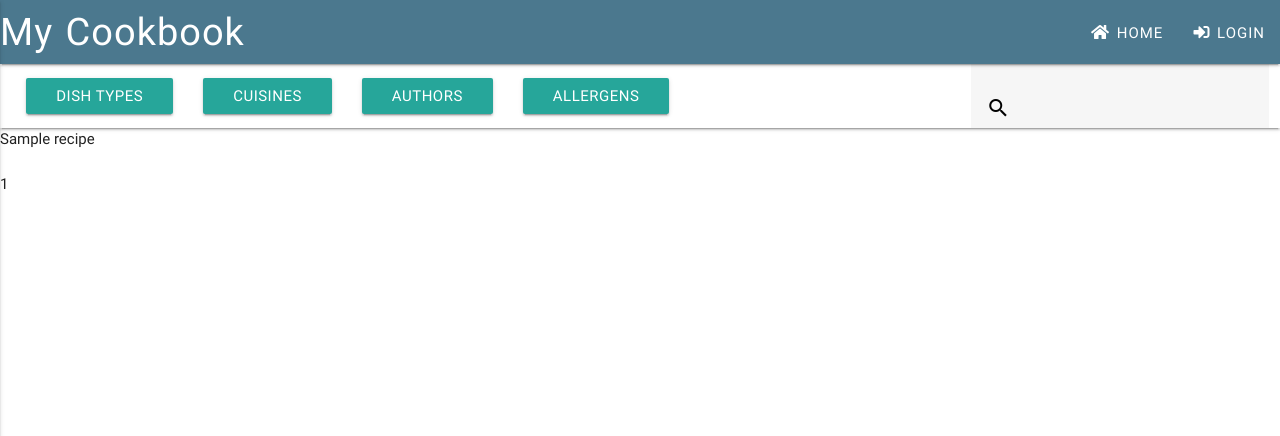
After one commit to Code-Institute-Submissions/online-cookbook-3, a Flask app: page /search_author/1 in a window 1280 px wide. The commit adds this page. Shown: the top 436 px of the page. Run offline with Flask 2, Linux system fonts and the light colour scheme; a database or web service that is not in the repository returns one stand-in record (values such as "Sample title"); some libraries are stand-ins or nearby versions.

```diff
--- a/app.py
+++ b/app.py
@@ -65,8 +65,11 @@ def all_recipes():
     recipes=mongo.db.recipes.find()
     cuisines =  mongo.db.cuisines.find()
     dishes=mongo.db.dishes.find()
+    allergens=mongo.db.allergens.find()
+    users = mongo.db.users.find()
     total_recipes=recipes.count()
-    return render_template("home.html", recipes=recipes, dishes=dishes, cuisines=cuisines, total_recipes=total_recipes)
+    return render_template("home.html", recipes=recipes, dishes=dishes,
+                            cuisines=cuisines, users=users, total_recipes=total_recipes, allergens=allergens)
 
 """ Displays detail view of a recipe """
 @app.route('/the_recipe/<recipe_id>/<recipe_title>')
@@ -74,27 +77,34 @@ def the_recipe(recipe_id, recipe_title):
     recipes=mongo.db.recipes
     cuisines =  mongo.db.cuisines.find()
     dishes = mongo.db.dishes.find()
+    allergens=mongo.db.allergens.find()
+    users = mongo.db.users.find()
     return render_template("recipe.html",
                         recipe = recipes.find_one({'_id': ObjectId(recipe_id),'recipe_title': recipe_title}),
-                        cuisines=cuisines, dishes=dishes)
+                        cuisines=cuisines, dishes=dishes, allergens=allergens, users=users)
 
 """ Display form to add a recipe """
 @app.route('/add_recipe')
 def add_recipe():
+    recipes=mongo.db.recipes.find()
     dishes=mongo.db.dishes.find()
     cuisines=mongo.db.cuisines.find()
     allergens=mongo.db.allergens.find()
-    return render_template("addrecipe.html", cuisines=cuisines, dishes=dishes, allergens=allergens)
+    users = mongo.db.users.find()
+    return render_template("addrecipe.html", cuisines=cuisines, dishes=dishes,
+                            recipes=recipes, allergens=allergens, users=users)
 
 """ Display form to edit the recipe """
 @app.route('/edit_recipe/<recipe_id>')
 def edit_recipe(recipe_id):
+    recipes=mongo.db.recipes.find()
     dishes=mongo.db.dishes.find()
     cuisines=mongo.db.cuisines.find()
     allergens=mongo.db.allergens.find()
+    users = mongo.db.users.find()
     return render_template('editrecipe.html',
                         recipe =  mongo.db.recipes.find_one({"_id": ObjectId(recipe_id)}),
-                        cuisines = cuisines, dishes = dishes, allergens = allergens)
+                        cuisines = cuisines, dishes = dishes, allergens = allergens, users=users)
 
 """ Send form data to update recipe in MongoDB """
 @app.route('/update_recipe/<recipe_id>', methods=["POST"])
@@ -137,8 +147,8 @@ def insert_recipe():
             doc[k]= v
 
     new_recipe = doc
-    recipes=mongo.db.recipes.find()
-    recipes.insert_one(new_recipe)
+    the_recipe=mongo.db.recipes
+    the_recipe.insert_one(new_recipe)
     return redirect(url_for('all_recipes'))
 
 """ Removes a recipe from MongoDB """
@@ -151,20 +161,28 @@ def delete_recipe(recipe_id):
 """ Displays all cuisines in MongoDB """
 @app.route('/all_cuisines')
 def all_cuisines():
-    cuisines=mongo.db.cuisines.find()
-    return render_template("allcuisines.html", cuisines=cuisines)
+    cuisines = mongo.db.cuisines.find()
+    dishes = mongo.db.dishes.find()
+    users = mongo.db.users.find()
+    allergens = mongo.db.allergens.find()
+    return render_template("allcuisines.html", cuisines=cuisines, dishes=dishes,
+                            users=users, allergens=allergens)
 
 """ Displays form to add new cuisine """
 @app.route('/add_cuisine')
 def add_cuisine():
-    cuisines=mongo.db.cuisines.find()
-    return render_template("addcuisine.html", cuisines=cuisines)
+    cuisines = mongo.db.cuisines.find()
+    dishes = mongo.db.dishes.find()
+    users = mongo.db.users.find()
+    allergens = mongo.db.allergens.find()
+    return render_template("addcuisine.html", cuisines=cuisines, dishes=dishes,
+                            users=users, allergens=allergens)
 
 """ Adds new cuisine to MongoDB """
 @app.route('/insert_cuisine', methods=['POST'])
 def insert_cuisine():
     cuisine = request.form.to_dict()
-    cuisines=mongo.db.cuisines.find()
+    cuisines=mongo.db.cuisines
     cuisines.insert_one(cuisine)
     return redirect(url_for('all_cuisines'))
 
@@ -192,8 +210,12 @@ def delete_cuisine(cuisine_id):
 """ Displays all dishes existing in MongoDB """
 @app.route('/all_dishes')
 def all_dishes():
-    dishes=mongo.db.dishes.find()
-    return render_template("alldishes.html", dishes=dishes)
+    cuisines = mongo.db.cuisines.find()
+    dishes = mongo.db.dishes.find()
+    users = mongo.db.users.find()
+    allergens = mongo.db.allergens.find()
+    return render_template("alldishes.html", cuisines=cuisines, dishes=dishes,
+                            users=users, allergens=allergens)
 
 """ Displays form to add a new dish """
 @app.route('/add_dish')
@@ -227,8 +249,8 @@ def update_dish(dish_id):
 """ Remove the dish in MongoDB """
 @app.route('/delete_dish/<dish_id>')
 def delete_dish(dish_id):
-    dish =  mongo.db.dishes
-    dish.remove({'_id': ObjectId(dish_id)})
+    the_dish =  mongo.db.dishes
+    the_dish.remove({'_id': ObjectId(dish_id)})
     return redirect(url_for('all_dishes'))
 
 
@@ -237,21 +259,52 @@ def delete_dish(dish_id):
 def search_cuisine(cuisine_name):
     cuisines = mongo.db.cuisines.find()
     dishes = mongo.db.dishes.find()
+    users = mongo.db.users.find()
+    allergens = mongo.db.allergens.find()
     recipes =  mongo.db.recipes
     cuisine_result = recipes.find({'cuisine_name': cuisine_name})
     cuisine_count = cuisine_result.count()
-    return render_template('searchcuisine.html', result = cuisine_result, count = cuisine_count, cuisines=cuisines, dishes=dishes)
+    return render_template('searchcuisine.html', result = cuisine_result,
+                            count = cuisine_count, cuisines=cuisines, dishes=dishes, users=users, allergens=allergens)
 
 """ Search by dish types """
 @app.route('/search_dish/<dish_type>')
 def search_dish(dish_type):
     dishes = mongo.db.dishes.find()
     cuisines = mongo.db.cuisines.find()
+    users = mongo.db.users.find()
+    allergens = mongo.db.allergens.find()
     recipes =  mongo.db.recipes
     dish_result = recipes.find({'dish_type': dish_type})
     dish_count = dish_result.count()
-    return render_template('searchdish.html', result = dish_result, count = dish_count, dishes=dishes, cuisines=cuisines)
+    return render_template('searchdish.html', result = dish_result, dish_type=dish_type,
+                            count = dish_count, dishes=dishes, cuisines=cuisines, users=users, allergens=allergens)
 
+""" Search by authors """
+@app.route('/search_author/<author_name>')
+def search_author(author_name):
+    dishes = mongo.db.dishes.find()
+    cuisines = mongo.db.cuisines.find()
+    users = mongo.db.users.find()
+    allergens = mongo.db.allergens.find()
+    recipes =  mongo.db.recipes
+    author_result = recipes.find({'recipe_author_name': author_name})
+    author_count = author_result.count()
+    return render_template('searchauthor.html', result = author_result,
+                            count = author_count, dishes=dishes, cuisines=cuisines, users=users, allergens=allergens)
+
+""" Search by allergens """
+@app.route('/search_allergen/<allergen_name>')
+def search_allergen(allergen_name):
+    dishes = mongo.db.dishes.find()
+    cuisines = mongo.db.cuisines.find()
+    users = mongo.db.users.find()
+    allergens = mongo.db.allergens.find()
+    recipes =  mongo.db.recipes
+    allergen_result = recipes.find({'allergen_name': allergen_name})
+    allergen_count = allergen_result.count()
+    return render_template('searchallergen.html', result = allergen_result,
+                            count = allergen_count, dishes=dishes, cuisines=cuisines, users=users, allergens=allergens)
 
 
 if __name__ == '__main__':
--- a/templates/addrecipe.html
+++ b/templates/addrecipe.html
@@ -25,6 +25,7 @@
                 <div class="input-field col s12">
                     <select id="cuisine_name" name="cuisine_name">
                         <option value="" disabled selected>Choose Cuisine</option>
+                        {% set _stub = cuisines.rewind() %}
                         {% for cuisine in cuisines %}
                         <option value="{{cuisine.cuisine_name}}">{{cuisine.cuisine_name}}</option>
                         {% endfor %}
@@ -36,6 +37,7 @@
                 <div class="input-field col s12">
                     <select id="dish_type" name="dish_type">
                         <option value="" disabled selected>Choose Dish Type</option>
+                        {% set _stub = dishes.rewind() %}
                         {% for dish in dishes %}
                         <option value="{{dish.dish_type}}">{{dish.dish_type}}</option>
                         {% endfor %}
@@ -47,6 +49,7 @@
                 <div class="input-field col s12">
                     <select id="allergen_name" name="allergen_name" multiple>
                         <option value="" disabled selected>Choose Allergen</option>
+                        {% set _stub = allergens.rewind() %}
                         {% for allergen in allergens %}
                         <option value="{{allergen.allergen_name}}">{{allergen.allergen_name}}</option>
                         {% endfor %}
--- a/templates/allcuisines.html
+++ b/templates/allcuisines.html
@@ -1,6 +1,7 @@
 {% extends 'base.html' %}{% block content %}
 <h4 class="heading">All Cuisines</h4>
 <div class="row">
+    {% set _stub = cuisines.rewind() %}
     {% for cuisine in cuisines %}
     <div class="col s12 m4">
         <div class="card-panel teal">
--- a/templates/base.html
+++ b/templates/base.html
@@ -26,9 +26,9 @@
                     </ul>
                     <ul class="right hide-on-med-and-down">
                         <li><a href="{{url_for('all_recipes')}}" class="nav-item"><i class="fas fa-home"></i> Home</a></li>
+                        {% if session.username %}
                         <li><a href="{{url_for('add_recipe')}}" class="nav-item"><i class="fas fa-plus-circle"></i> Add recipe</a></li>
                         <li><a class="dropdown-button nav-item" data-activates="categories1"><i class="fas fa-cog"></i> Manage Categories</a></li>
-                        {% if session.username %}
                         <li><a href="" class="dropdown-button nav-item" data-activates="user-options1"><i class="fas fa-user"></i> {{session.username}}</a></li>
                         {% else %}
                         <li><a href="{{url_for('index')}}" class="nav-item"><i class="fas fa-sign-in-alt"></i> Login</a></li>
@@ -52,16 +52,20 @@
                         {% endfor %}
                     </ul>
                     <ul id="authors2" class="dropdown-content">
-                      <li><a href="">Authors</a></li>
+                        {% for user in users %}
+                      <li><a href="{{url_for('search_author', author_name=user.username)}}">{{user.username}}</a></li>
+                        {% endfor %}
                     </ul>
                     <ul id="allergens2" class="dropdown-content">
-                      <li><a href="">Allergens</a></li>
+                      {% for allergen in allergens %}
+                          <li><a href="{{url_for('search_allergen', allergen_name=allergen.allergen_name)}}">{{allergen.allergen_name}}</a></li>
+                      {% endfor %}
                     </ul>
                     <ul class="side-nav" id="mobile-demo">
                         <li><a href="{{url_for('all_recipes')}}" class="nav-item"><i class="fas fa-home"></i> Home</a></li>
+                        {% if session.username %}
                         <li><a href="{{url_for('add_recipe')}}" class="nav-item"><i class="fas fa-plus-circle"></i> Add recipe</a></li>
                         <li><a class="dropdown-button nav-item" data-activates="categories2"><i class="fas fa-cog"></i> Manage Categories</a></li>
-                        {% if session.username %}
                         <li><a href="" class="dropdown-button nav-item" data-activates="user-options2"><i class="fas fa-user"></i> {{session.username}}</a></li>
                         {% else %}
                         <li><a href="{{url_for('index')}}" class="nav-item"><i class="fas fa-sign-in-alt"></i> Login</a></li>
@@ -76,27 +80,35 @@
         </div>
         <nav class="filters">
             <div class="nav-wrapper row">
+                <ul class="hide-on-med-and-down col l9">
+                    <li><a class="dropdown-button waves-effect waves-light btn" data-activates='dishes1'>Dish Types</a></li>
+                    <li><a class="dropdown-button waves-effect waves-light btn" data-activates='cuisines1'>Cuisines</a></li>
+                    <li><a class="dropdown-button waves-effect waves-light btn" data-activates='authors1'>Authors</a></li>
+                    <li><a class="dropdown-button waves-effect waves-light btn" data-activates='allergens1'>Allergens</a></li>
+                </ul>
                 <ul id="dishes1" class="dropdown-content">
+                    {% set _stub = dishes.rewind() %}
                   {% for dish in dishes %}
                       <li><a href="{{url_for('search_dish', dish_type=dish.dish_type)}}">{{dish.dish_type}}</a></li>
                   {% endfor %}
                 </ul>
                 <ul id="cuisines1" class="dropdown-content">
+                  {% set _stub = cuisines.rewind() %}
                   {% for cuisine in cuisines %}
                       <li><a href="{{url_for('search_cuisine', cuisine_name=cuisine.cuisine_name)}}">{{cuisine.cuisine_name}}</a></li>
                   {% endfor %}
                 </ul>
                 <ul id="authors1" class="dropdown-content">
-                  <li><a href="">Authors</a></li>
+                  {% set _stub = users.rewind() %}
+                  {% for user in users %}
+                      <li><a href="{{url_for('search_author', author_name=user.username)}}">{{user.username}}</a></li>
+                  {% endfor %}
                 </ul>
                 <ul id="allergens1" class="dropdown-content">
-                  <li><a href="">Allergens</a></li>
-                </ul>
-                <ul class="hide-on-med-and-down col l9">
-                    <li><a class="dropdown-button waves-effect waves-light btn" data-activates='dishes1'>Dish Types</a></li>
-                    <li><a class="dropdown-button waves-effect waves-light btn" data-activates='cuisines1'>Cuisines</a></li>
-                    <li><a class="dropdown-button waves-effect waves-light btn" data-activates='authors1'>Authors</a></li>
-                    <li><a class="dropdown-button waves-effect waves-light btn" data-activates='allergens1'>Allergens</a></li>
+                    {% set _stub = allergens.rewind() %}
+                  {% for allergen in allergens %}
+                      <li><a href="{{url_for('search_allergen', allergen_name=allergen.allergen_name)}}">{{allergen.allergen_name}}</a></li>
+                  {% endfor %}
                 </ul>
                 <form class="col s12 l3">
                     <div class="input-field">
--- a/templates/editrecipe.html
+++ b/templates/editrecipe.html
@@ -25,6 +25,7 @@
                 <div class="input-field col s12">
                     <select id="cuisine_name" name="cuisine_name">
                         <option value="" disabled selected>Choose Cuisine</option>
+                        {% set _stub = cuisines.rewind() %}
                         {% for cuisine in cuisines %}
                             {% if cuisine.cuisine_name == recipe.cuisine_name %}
                         <option value="{{cuisine.cuisine_name}}" selected>{{cuisine.cuisine_name}}</option>
@@ -40,6 +41,7 @@
                 <div class="input-field col s12">
                     <select id="dish_type" name="dish_type">
                         <option value="" disabled selected>Choose Dish Type</option>
+                        {% set _stub = dishes.rewind() %}
                         {% for dish in dishes %}
                             {% if dish.dish_type == recipe.dish_type %}
                         <option value="{{dish.dish_type}}" selected>{{dish.dish_type}}</option>
@@ -55,6 +57,7 @@
                 <div class="input-field col s12">
                     <select id="allergen_name" name="allergen_name" multiple>
                         <option value="" disabled selected>Choose Allergen</option>
+                        {% set _stub = allergens.rewind() %}
                         {% for allergen in allergens %}
                             {% if allergen.allergen_name in recipe.allergen_name %}
                             <option value="{{allergen.allergen_name}}" selected>{{allergen.allergen_name}}</option>
--- a/templates/recipe.html
+++ b/templates/recipe.html
@@ -13,11 +13,13 @@
                         <i class="material-icons">watch_later</i> Total Time: {{recipe.total_time}} mins<br>
                         <i class="material-icons">local_dining</i> Servings: {{recipe.recipe_serves}}<br>
                     </p>
+                    {% if session.username %}
                     <p>
                         <a href="" class="btn-floating waves-effect waves-light blue"><i class="material-icons">favorite</i></a>
                         <a href="{{url_for('edit_recipe', recipe_id = recipe._id)}}" class="btn-floating waves-effect waves-light orange"><i class="material-icons">edit</i></a>
                         <a href="{{url_for('delete_recipe', recipe_id = recipe._id)}}" class="btn-floating waves-effect waves-light red"><i class="material-icons">delete</i></a>
                     </p>
+                    {% endif%}
                 </div>
             </div>
         </div>
--- /dev/null
+++ b/templates/searchauthor.html
@@ -0,0 +1,8 @@
+{% extends 'base.html' %}{% block content %}
+
+{% for res in result %}
+{{res.recipe_author_name}}<br><br>
+{% endfor %}
+{{count}}
+
+{% endblock %}
```
Also changed, not shown: templates/alldishes.html (+5 -4 lines), templates/searchallergen.html (added, +8 -0 lines), templates/searchdish.html (+24 -4 lines).
